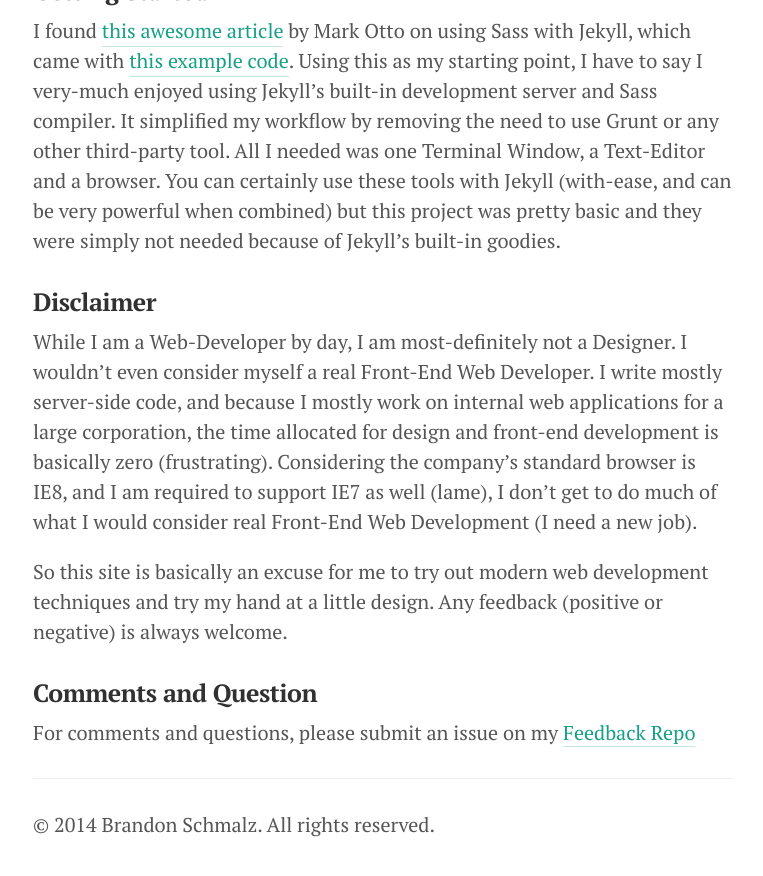
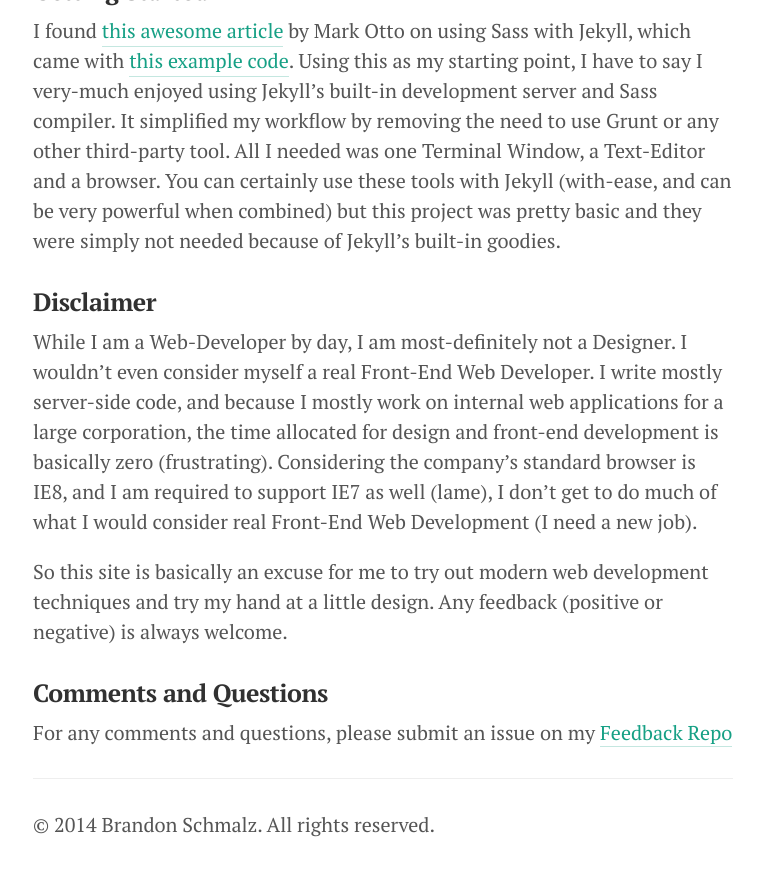
Before and after one commit to Schmalzy/Schmalzy.github.io, a Jekyll site: the page built from index.html, in a window 1280 px wide and 900 px high, scrolled down 3245 px. Shown: the top 876 px of the window, without its empty margins (257-1020 px from the left). Built offline with Jekyll 4.4.1, drawn with Linux system fonts in a browser that asks for light colours.

Commit message:
Update feedback.html

```diff
--- a/_includes/feedback.html
+++ b/_includes/feedback.html
@@ -1,4 +1,4 @@
 <div class="feedback">
-  <h3>Comments and Question</h3>
-  <p>For comments and questions, please submit an issue on my <a href="{{ site.github_feedback }}">Feedback Repo</a></p>
+  <h3>Comments and Questions</h3>
+  <p>For any comments and questions, please submit an issue on my <a href="{{ site.github_feedback }}">Feedback Repo</a></p>
 </div>
```
